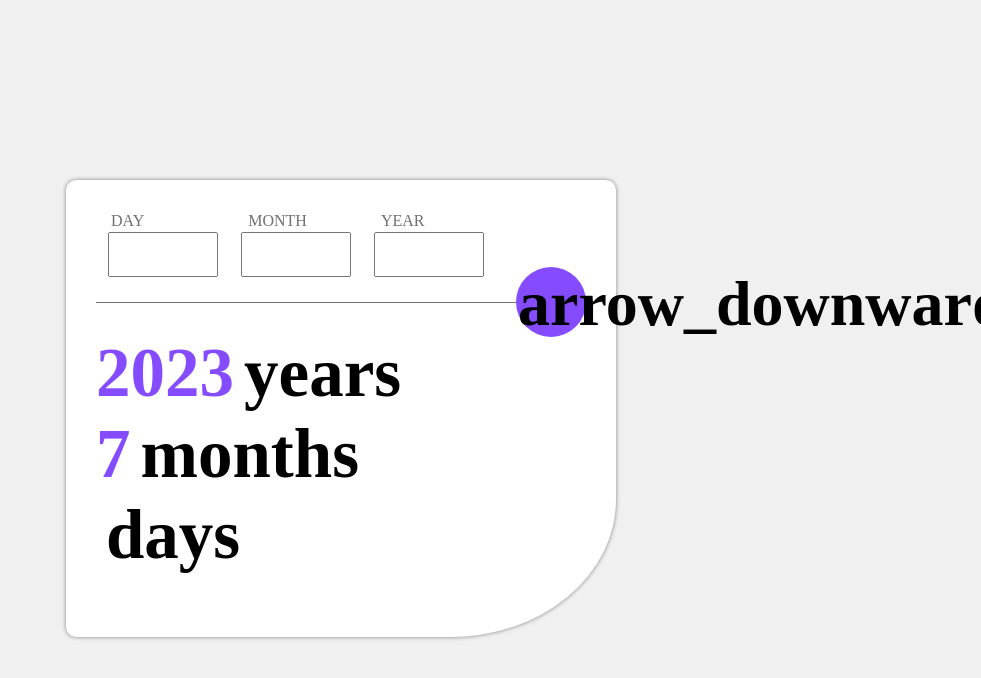
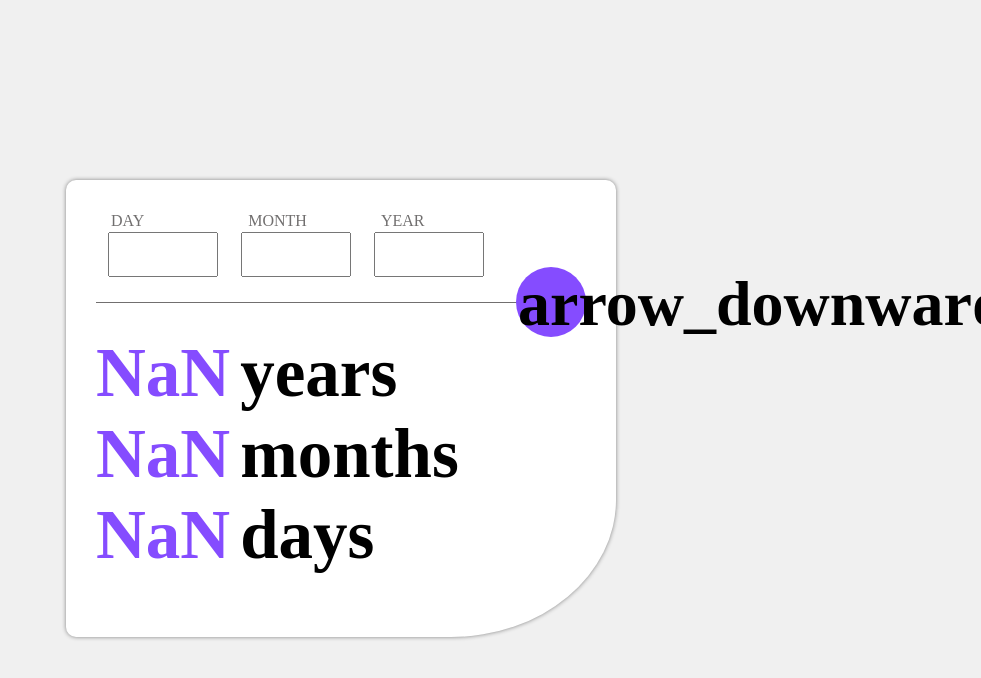
Before and after one commit to Eniolasoar/Age-Calculator-App, a plain HTML site: page index.html in a window 1280 px wide. Both pictures are taken after a click on the element "arrow_downward". Shown: the top 678 px of the page, without its empty margins (299-1280 px from the left). Drawn offline with Linux system fonts and the light colour scheme.

Commit message:
javascript code for age calculator 1

```diff
--- a/index.html
+++ b/index.html
@@ -1,23 +1,25 @@
 <!DOCTYPE html>
 <html lang="en">
   <head>
-  <meta charset="UTF-8">
-  <meta name="viewport" content="width=device-width, initial-scale=1.0"> <!-- displays site properly based on user's device -->
+    <meta charset="UTF-8" />
+    <meta name="viewport" content="width=device-width, initial-scale=1.0" />
+    <!-- displays site properly based on user's device -->
 
-  <link rel="icon" type="image/png" sizes="32x32" href="./assets/images/favicon-32x32.png">
-  <link rel="stylesheet" href="style.css">
+    <link
+      rel="icon"
+      type="image/png"
+      sizes="32x32"
+      href="./assets/images/favicon-32x32.png"
+    />
+    <link rel="stylesheet" href="style.css" />
     <!-- <link rel="preconnect" href="https://fonts.googleapis.com">
   <link rel="preconnect" href="https://fonts.gstatic.com" crossorigin> -->
     <!-- <link href="https://fonts.googleapis.com/css2?family=Poppins:wght@400;700&display=swap" rel="stylesheet"> -->
     <!-- <link rel="stylesheet" href="https://fonts.googleapis.com/css2?family=Material+Symbols+Outlined:opsz,wght,FILL,GRAD@20..48,100..700,0..1,-50..200" /> -->
 
     <title>Frontend Mentor | Age calculator app</title>
-
-
-
   </head>
   <body>
-
     <div class="outer-container">
       <div class="content">
         <div class="top-content">
@@ -27,67 +29,73 @@
             <p>YEAR</p>
           </div>
           <div class="input">
+            <input type="text" name="" id="day" />
 
-          <input type="text" name="" id="day" >
+            <input type="text" name="" id="month" />
 
-          <input type="text" name="" id="month">
-
-
-          <input type="text" name="" id="year" >
-
+            <input type="text" name="" id="year" />
           </div>
-
-
-
-
         </div>
         <div class="line">
           <div class="circle" id="button">
-          <span class="material-symbols-outlined">
-            arrow_downward
-            </span>
+            <span class="material-symbols-outlined"> arrow_downward </span>
           </div>
         </div>
         <div class="bottom-content">
           <p class="paragraph"><span class="yearOutput output"></span>years</p>
-        <p class="paragraph"><span class="monthOutput output"></span>months</p>
+          <p class="paragraph">
+            <span class="monthOutput output"></span>months
+          </p>
           <p class="paragraph"><span class="dayOutput output"></span>days</p>
-
-
-
         </div>
         <script>
-        let day=document.querySelector("#day").value;
-        let month=document.querySelector("#month").value;
-        let year=document.querySelector("#year").value;
+          document
+            .querySelector("#button")
+            .addEventListener("click", function () {
+              let currentDate = new Date();
 
+              //This is the output location
+              let dayOutput = document.querySelector(".dayOutput");
+              let monthOutput = document.querySelector(".monthOutput");
+              let yearOutput = document.querySelector(".yearOutput");
 
-        document.querySelector("#button").addEventListener("click",function(){
-          console.log(year)
-        })
+              // Get user-provided values for day, month, and year from input fields.
+              const day = parseInt(document.querySelector("#day").value, 10);
+              const month =
+                parseInt(document.querySelector("#month").value, 10) - 1; // Subtract 1 to get the correct month (0 to 11)
+              const year = parseInt(document.querySelector("#year").value, 10);
 
-        document.querySelector("#button").addEventListener("click",function(){
-          let dayOutput=document.querySelector(".dayOutput");
-        let monthOutput=document.querySelector(".monthOutput");
-        let yearOutput=document.querySelector(".yearOutput");
+              const yearDate = currentDate.getFullYear();
+              const monthDate = currentDate.getMonth();
+              const dayDate = currentDate.getDate();
 
-            let yearDate=new Date().getFullYear();
-            console.log(yearDate);
-            let calculatedYear=yearDate-year;
-            yearOutput.innerHTML=calculatedYear;
+              let calculatedYear = yearDate - year;
+  let calculatedMonth = monthDate - month;
+        let calculatedDay=dayDate-day;
 
-            let monthDate=new Date().getMonth();
-            console.log(monthDate);
-            let calculatedMonth=monthDate-month;
-            monthOutput.innerHTML=calculatedMonth;
+  // Check if the birthday hasn't occurred yet this year
+  if (monthDate < month || (monthDate === month && dayDate < day)) {
+    calculatedYear -= 1;
+  }
 
-            let dayDate=new Date().getDay();
-            console.log(`The day is ${dayDate}`);
-        })
+  // Adjust the calculatedMonth and calculatedDays based on day and month comparison
+  if (dayDate < day) {
+    calculatedMonth -= 1;
+    const prevMonthDate = new Date(yearDate, monthDate - 1, day);
+    const daysInPrevMonth = (currentDate - prevMonthDate) / (1000 * 3600 * 24);
+    calculatedDay += daysInPrevMonth;
+  }
 
+  if (monthDate < month || (monthDate === month && dayDate < day)) {
+    calculatedMonth += 12;
+  }
+
+  yearOutput.innerHTML = calculatedYear;
+  monthOutput.innerHTML = calculatedMonth;
+  dayOutput.innerHTML=Math.floor(calculatedDay);
+            });
         </script>
       </div>
     </div>
-
   </body>
 </html>
```
Also changed, not shown: 1 other file. Lines whose indentation alone changed are shown as unchanged.
